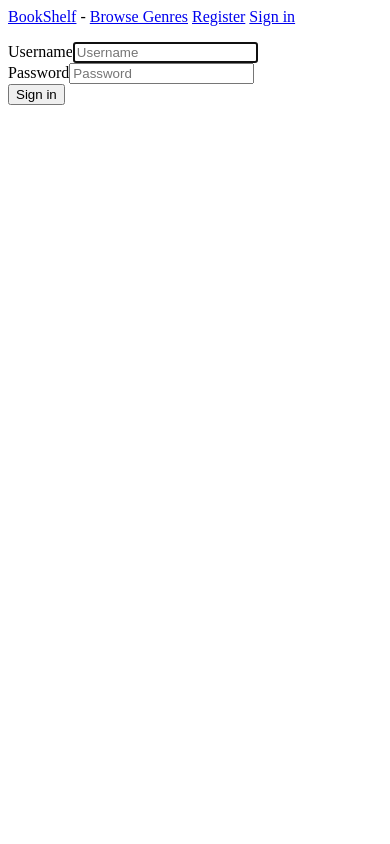
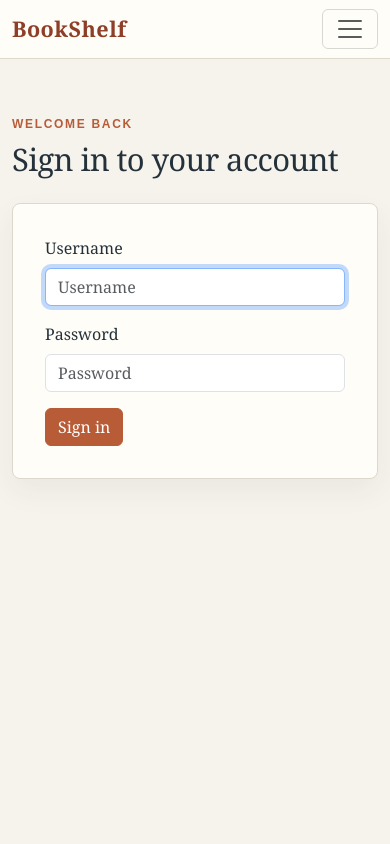
Before and after one commit to kalonjic34/book-shelf, a Django app: page /accounts/login/ in a window 390 px wide. Run offline with Django 5.2, Linux system fonts and the light colour scheme; some libraries are stand-ins or nearby versions.

Commit message:
refactor base template for improved layout, styling, and user experience

```diff
--- a/book_library/templates/book_library/base.html
+++ b/book_library/templates/book_library/base.html
@@ -1,23 +1,178 @@
-<p><a href="{% url "book_library:index" %}">BookShelf</a> -
-<a href="{% url "book_library:genres" %}">Browse Genres</a>
+<!DOCTYPE html>
+<html lang="en">
+<head>
+    <meta charset="UTF-8">
+    <meta name="viewport" content="width=device-width, initial-scale=1.0">
+    <title>MyBookShelf</title>
+    {% load django_bootstrap5 %}
+    {% bootstrap_css%}
+    {% bootstrap_javascript %}
+    <style>
+      :root {
+        --ink: #24313a;
+        --muted: #6f7b80;
+        --paper: #f6f3ed;
+        --surface: #fffdf8;
+        --line: #ded8cc;
+        --accent: #b85c38;
+        --accent-dark: #8f3f27;
+        --sage: #dfe7dc;
+      }
 
-{% if user.is_authenticated %}
+      body {
+        background: var(--paper);
+        color: var(--ink);
+        font-family: Georgia, 'Times New Roman', serif;
+      }
 
-    Welcome, {{ user.username }}
-    {% else %}
-    <a href="{% url "accounts:register" %}">Register</a>
-    <a href="{% url "accounts:login" %}">Sign in</a>
-{% endif %}
-</p>
+      .navbar {
+        background: var(--surface) !important;
+        border-bottom: 1px solid var(--line);
+      }
 
-{% block content %}
-{% endblock  %}
+      .navbar-brand {
+        color: var(--accent-dark) !important;
+        font-size: 1.35rem;
+        font-weight: 700;
+        letter-spacing: .02em;
+      }
 
-{% if user.is_authenticated %}
-<hr>
-<form action="{% url "accounts:logout" %}"method="post">
-    {% csrf_token %}
-    <button>Log out</button>
-</form>
+      .nav-link {
+        color: var(--ink) !important;
+      }
 
-{% endif %}
+      .nav-link:hover,
+      .nav-link:focus {
+        color: var(--accent) !important;
+      }
+
+      .page-shell {
+        max-width: 1080px;
+        padding-top: 3.5rem;
+        padding-bottom: 4rem;
+      }
+
+      .eyebrow {
+        color: var(--accent);
+        font-family: Arial, sans-serif;
+        font-size: .75rem;
+        font-weight: 700;
+        letter-spacing: .14em;
+        text-transform: uppercase;
+      }
+
+      h1, h2, h3 {
+        letter-spacing: -.02em;
+      }
+
+      .page-title {
+        font-size: clamp(2.25rem, 6vw, 4.5rem);
+        line-height: .98;
+      }
+
+      .intro-panel,
+      .form-panel {
+        background: var(--surface);
+        border: 1px solid var(--line);
+        border-radius: .5rem;
+        box-shadow: 0 12px 30px rgba(54, 45, 30, .06);
+      }
+
+      .intro-panel {
+        background: linear-gradient(135deg, var(--surface) 0 68%, var(--sage) 68% 100%);
+        padding: clamp(2rem, 6vw, 5rem);
+      }
+
+      .form-panel {
+        max-width: 680px;
+        padding: 2rem;
+      }
+
+      .btn-primary {
+        background-color: var(--accent);
+        border-color: var(--accent);
+      }
+
+      .btn-primary:hover,
+      .btn-primary:focus {
+        background-color: var(--accent-dark);
+        border-color: var(--accent-dark);
+      }
+
+      .book-card {
+        background: var(--surface);
+        border: 1px solid var(--line);
+        border-left: 5px solid var(--accent);
+        border-radius: .35rem;
+        padding: 1.25rem 1.5rem;
+      }
+
+      .book-card + .book-card {
+        margin-top: 1rem;
+      }
+
+      .book-date {
+        color: var(--muted);
+        font-family: Arial, sans-serif;
+        font-size: .75rem;
+        letter-spacing: .05em;
+        text-transform: uppercase;
+      }
+
+      .list-group-item {
+        background: var(--surface);
+        border-color: var(--line);
+      }
+
+      .list-group-item:hover {
+        background: var(--sage);
+      }
+
+      .btn-link.nav-link {
+        border: 0;
+      }
+    </style>
+</head>
+<body>
+<nav class="navbar navbar-expand-lg navbar-light bg-light">
+  <div class="container-fluid">
+    <a class="navbar-brand" href="{% url "book_library:index" %}">BookShelf</a>
+    <button class="navbar-toggler" type="button" data-bs-toggle="collapse" data-bs-target="#navbarNav" aria-controls="navbarNav" aria-expanded="false" aria-label="Toggle navigation">
+      <span class="navbar-toggler-icon"></span>
+    </button>
+    <div class="collapse navbar-collapse" id="navbarNav">
+      <ul class="navbar-nav">
+        <li class="nav-item">
+          <a class="nav-link active" aria-current="page" href="{% url "book_library:genres" %}">Browse Genres</a>
+        </li>
+      </ul>
+      <ul class="navbar-nav ms-auto align-items-lg-center">
+        {% if user.is_authenticated %}
+        <li class="nav-item">
+          <span class="nav-link">Welcome, {{ user.username }}</span>
+        </li>
+        <li class="nav-item">
+          <form action="{% url "accounts:logout" %}" method="post" class="d-flex">
+            {% csrf_token %}
+            <button class="btn btn-link nav-link" type="submit">Log out</button>
+          </form>
+        </li>
+        {% else %}
+        <li class="nav-item">
+          <a class="nav-link" href="{% url "accounts:register" %}">Register</a>
+        </li>
+        <li class="nav-item">
+          <a class="nav-link" href="{% url "accounts:login" %}">Sign in</a>
+        </li>
+        {% endif %}
+      </ul>
+    </div>
+  </div>
+</nav>
+<main class="container page-shell">
+  {% block page_header %}{% endblock page_header %}
+  {% block content %}{% endblock content %}
+</main>
+
+</body>
+</html>
```
